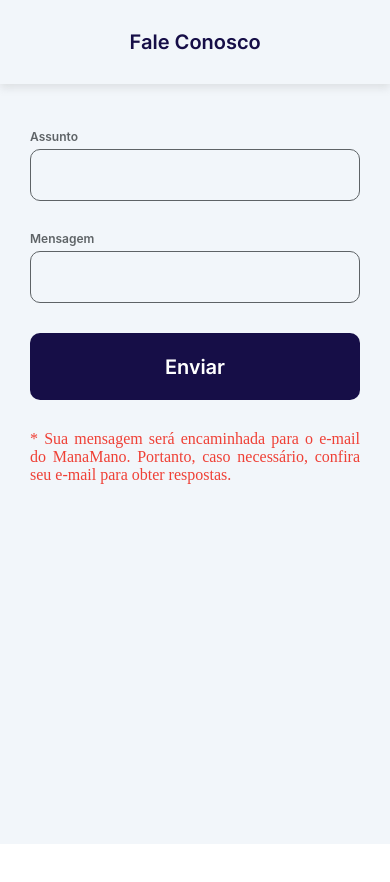
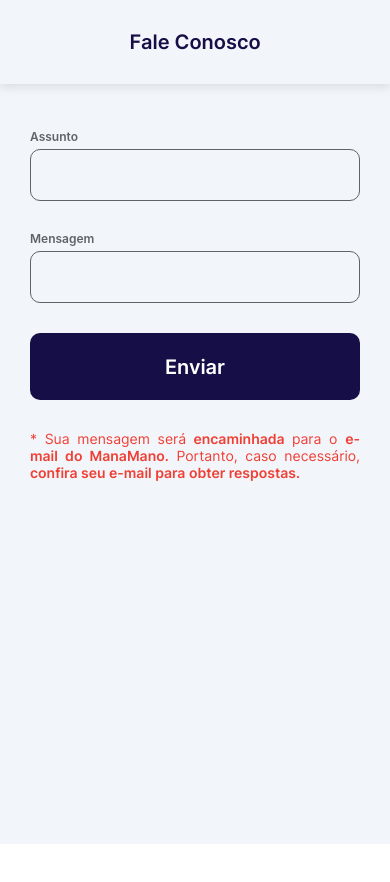
Before and after one commit to Minervas-Digitais/projeto-manamano, a React Native app in the folder frontend/: screen /FaleConosco in a window 390 px wide. Shown: the top 882 px of the page. Built offline with nearby package versions, Linux system fonts and the light colour scheme.

Commit message:
:sparkles: botao com os icones e texto consertado

```diff
--- a/frontend/src/components/ButtonCustom/ButtonCustom.tsx
+++ b/frontend/src/components/ButtonCustom/ButtonCustom.tsx
@@ -1,9 +1,18 @@
 /* eslint-disable global-require */
 import React from 'react';
 import { useFonts } from 'expo-font';
+import { Image } from 'react-native';
 import { ButtonContainer, ButtonText } from './ButtonStyle';
 
-export default function ButtonCustom({ backColor, fontColor, text, onPress, border }: any) {
+export default function ButtonCustom({
+  backColor,
+  fontColor,
+  text,
+  onPress,
+  border,
+  leftIcon,
+  rightIcon,
+}: any) {
   const [fontsLoaded] = useFonts({
     'inter-bold': require('../../fonts/Inter-SemiBold.ttf'),
   });
@@ -12,9 +21,11 @@ export default function ButtonCustom({ backColor, fontColor, text, onPress, bord
   }
   return (
     <ButtonContainer backgroundColor={backColor} onPress={onPress} border={border}>
+      <Image source={leftIcon} />
       <ButtonText fontColor={fontColor} fontFamily="inter-bold">
         {text}
       </ButtonText>
+      <Image source={rightIcon} />
     </ButtonContainer>
   );
 }
--- a/frontend/src/components/ButtonCustom/ButtonStyle.tsx
+++ b/frontend/src/components/ButtonCustom/ButtonStyle.tsx
@@ -18,5 +18,7 @@ export const ButtonContainer = styled.TouchableOpacity<{
   justify-content: center;
   align-items: center;
   border-radius: 10px;
+  flex-direction: row;
+  gap: 20px;
   border: ${(prop) => (prop.border ? 'solid 2px #160E47' : 'none')};
 `;
--- a/frontend/src/pages/GetInTouch/GetInTouch.tsx
+++ b/frontend/src/pages/GetInTouch/GetInTouch.tsx
@@ -1,14 +1,16 @@
+/* eslint-disable global-require */
 import { useFonts } from 'expo-font';
 import { Controller, useForm } from 'react-hook-form';
-import { View, Text } from 'react-native';
+import { View } from 'react-native';
 import HeaderCustom from '../../components/HeaderCustom/HeaderCustom';
 import { SignInForm, SignInInputContainer } from '../SignIn/SignInStyle';
 import InputTextCustom from '../../components/InputText/InputTextCustom';
 import ButtonCustom from '../../components/ButtonCustom/ButtonCustom';
 import ErrorWarning from '../../components/ErrorWarning/ErrorWarning';
-import { RedText } from './GetInTouchStyle';
+import { RedText, SemiBoldRedText } from './GetInTouchStyle';
 
 export default function GetInTouch() {
+  const arrowIcon = require('../../assets/arrow-icon.svg');
   const {
     control,
     handleSubmit,
@@ -19,8 +21,8 @@ export default function GetInTouch() {
     alert(JSON.stringify(data));
   };
   const [fontsLoaded] = useFonts({
-    // eslint-disable-next-line global-require
-    'inter-bold': require('../../fonts/Inter-Bold.ttf'),
+    'inter-regular': require('../../fonts/Inter-Regular.ttf'),
+    'inter-semibold': require('../../fonts/Inter-SemiBold.ttf'),
   });
   if (!fontsLoaded) {
     return undefined;
@@ -67,10 +69,13 @@ export default function GetInTouch() {
             backColor="#160E47"
             fontColor="white"
             text="Enviar"
+            rightIcon={arrowIcon}
           />
           <RedText>
-            * Sua mensagem será encaminhada para o e-mail do ManaMano. Portanto, caso necessário,
-            confira seu e-mail para obter respostas.
+            * Sua mensagem será
+            <SemiBoldRedText> encaminhada </SemiBoldRedText>
+            para o <SemiBoldRedText>e-mail do ManaMano.</SemiBoldRedText> Portanto, caso necessário,{' '}
+            <SemiBoldRedText>confira seu e-mail para obter respostas. </SemiBoldRedText>
           </RedText>
         </SignInInputContainer>
       </SignInForm>
--- a/frontend/src/pages/GetInTouch/GetInTouchStyle.tsx
+++ b/frontend/src/pages/GetInTouch/GetInTouchStyle.tsx
@@ -6,4 +6,11 @@ export const RedText = styled.text`
   color: #ef4036;
   font-family: inter-regular;
   text-align: justify;
+  font-size: 14px;
 `;
+export const SemiBoldRedText = styled.text`
+  color: #ef4036;
+  font-family: inter-semibold;
+  text-align: justify;
+  font-size: 14px;
+`;
```
Also changed, not shown: frontend/src/assets/arrow-icon.svg (added).
